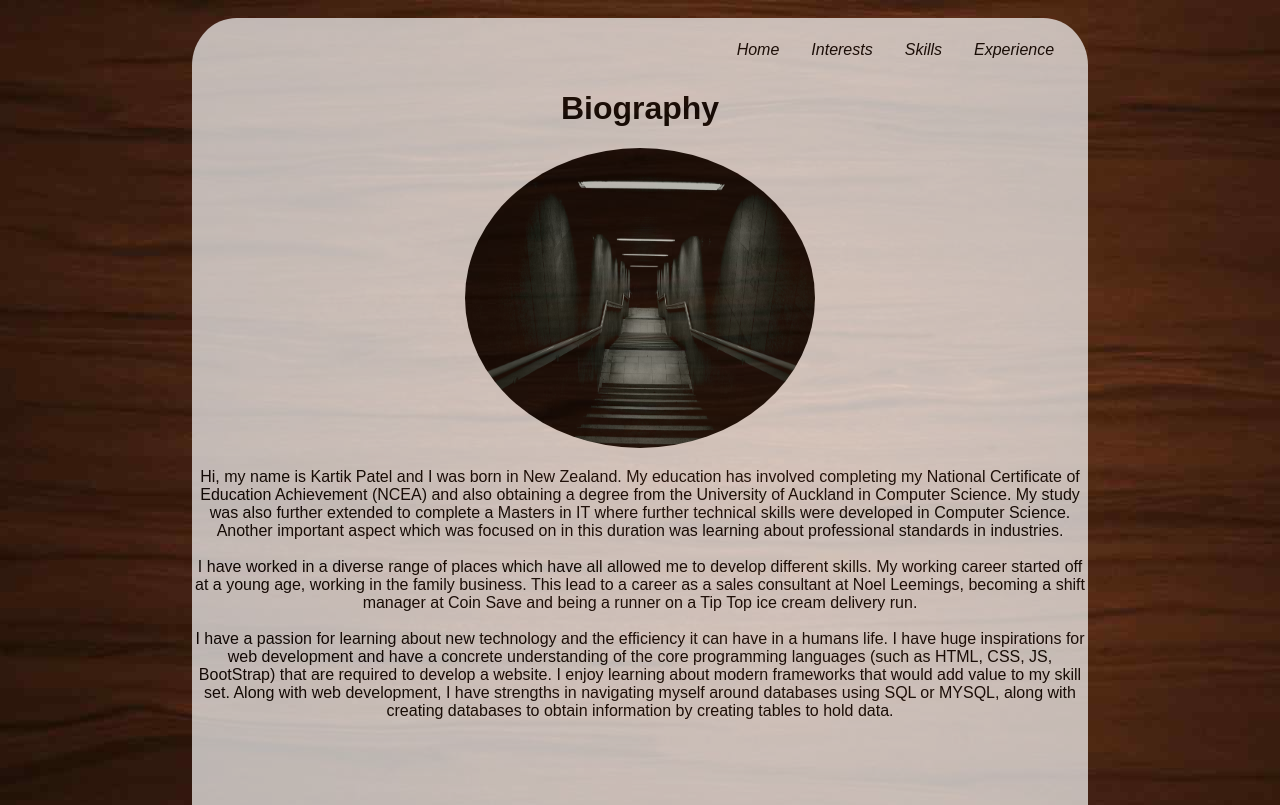
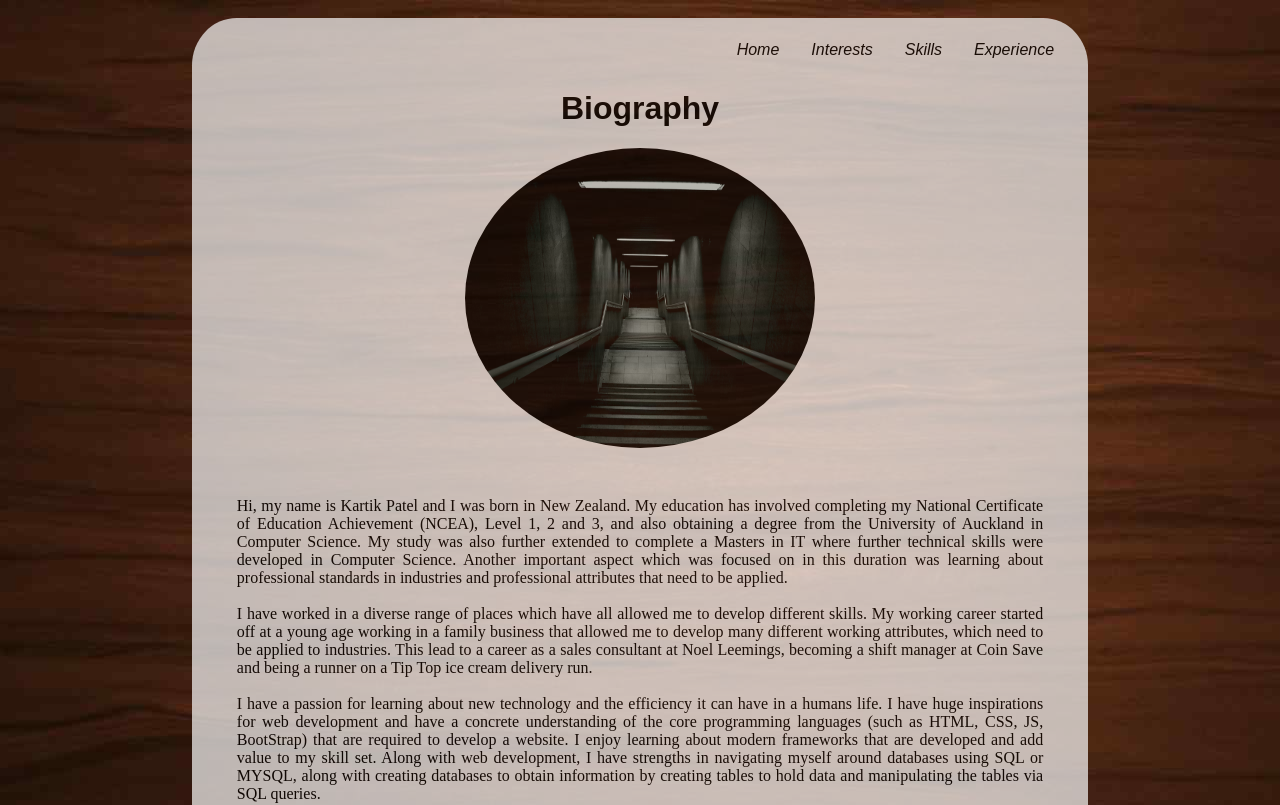
Before and after one commit to kartikkumarpatel/my-website, a React (Create React App) app: page / in a window 1280 px wide. Shown: the top 805 px of the page. Built offline with nearby package versions, Linux system fonts and the light colour scheme.

Commit message:
bio data

```diff
--- a/src/home/Home.jsx
+++ b/src/home/Home.jsx
@@ -12,19 +12,19 @@ class Home extends Component {
 
             <br/>
 
-			<p>Hi, my name is Kartik Patel and I was born in New Zealand. My education has involved completing my National Certificate of
-            Education Achievement (NCEA) and also obtaining a degree from the University of Auckland in Computer Science. My study was also further
+			<p className="bio-info">Hi, my name is Kartik Patel and I was born in New Zealand. My education has involved completing my National Certificate of
+            Education Achievement (NCEA), Level 1, 2 and 3, and also obtaining a degree from the University of Auckland in Computer Science. My study was also further
             extended to complete a Masters in IT where further technical skills were developed in Computer Science. Another important aspect which was focused on in this duration was learning
-            about professional standards in industries.
+            about professional standards in industries and professional attributes that need to be applied.
 
             <br/><br/>
-            I have worked in a diverse range of places which have all allowed me to develop different skills. My working career started off at a young age, working in the family business. This lead to a career as a sales consultant at Noel Leemings, becoming a shift manager at Coin Save and being a runner on a Tip Top ice cream delivery run.
+            I have worked in a diverse range of places which have all allowed me to develop different skills. My working career started off at a young age working in a family business that allowed me to develop many different working attributes, which need to be applied to industries. This lead to a career as a sales consultant at Noel Leemings, becoming a shift manager at Coin Save and being a runner on a Tip Top ice cream delivery run.
 
 			<br/><br/>
             I have a passion for learning about new technology and the efficiency it can have in a humans life. I have huge inspirations for web development and have a concrete understanding of the core programming languages (such as HTML, CSS, JS, BootStrap) that are required to develop a website.
-            I enjoy learning about modern frameworks that would add value to my skill set. Along with web development,
+            I enjoy learning about modern frameworks that are developed and add value to my skill set. Along with web development,
             I have strengths in navigating myself around databases using SQL or MYSQL, along with creating databases to
-            obtain information by creating tables to hold data.</p>
+            obtain information by creating tables to hold data and manipulating the tables via SQL queries.</p>
 
        </div>
     );
--- a/src/home/home.css
+++ b/src/home/home.css
@@ -3,3 +3,11 @@
 	height: 300px;
 	border-radius: 50%;
 }
+
+.bio-info{
+	text-align: justify;
+	margin-left: 5%;
+	margin-right: 5%;
+	margin-top: 5%;
+	font-family: Times New Roman, Times, serif;
+}
```
